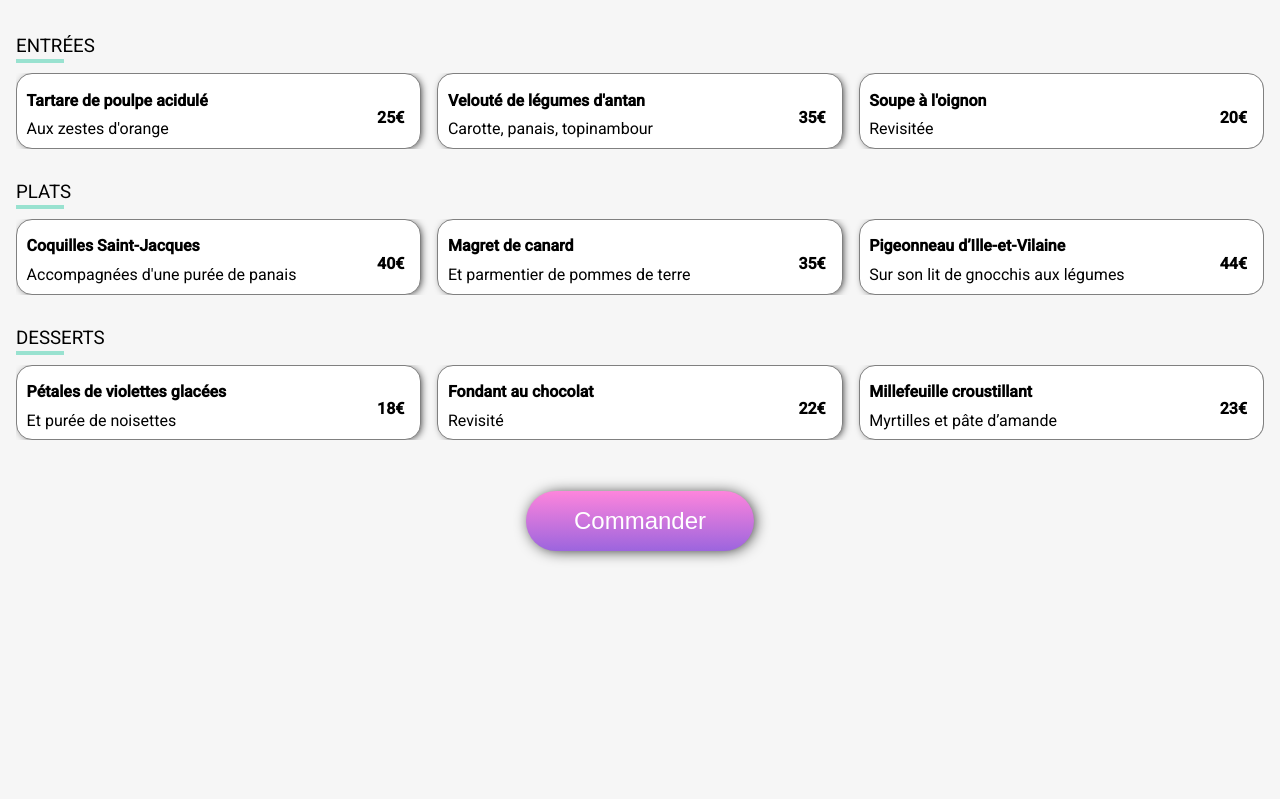
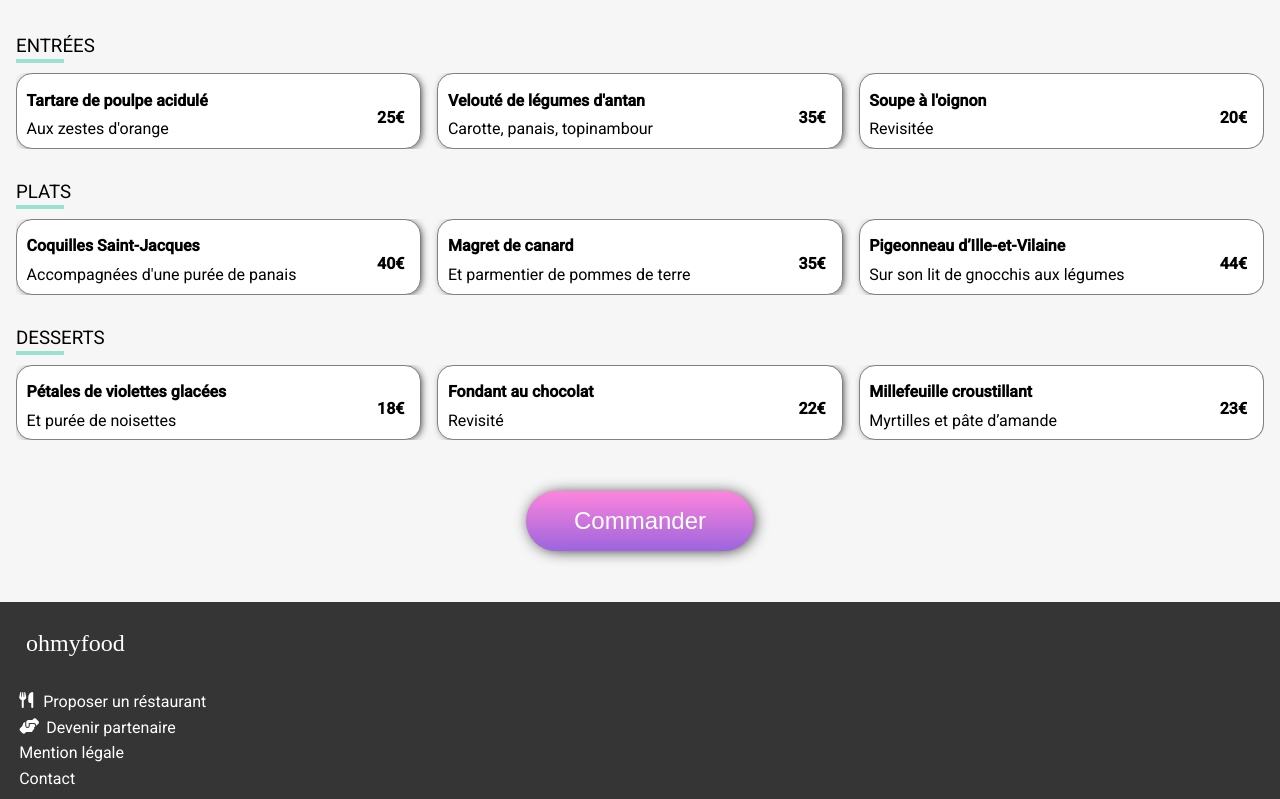
Before and after one commit to VictorGGe/VictorGGe.github.io, a plain HTML site: page resto3.html in a window 1280 px wide. Shown: the part 197-996 px from the top of the page. Before the commit the page ends 800 px from the top, so only its background shows below. Drawn offline with Linux system fonts and the light colour scheme; a web font is replaced by a local one.

Commit message:
resto3fini

```diff
--- a/resto3.html
+++ b/resto3.html
@@ -146,3 +146,18 @@
         <div class="buttonmiddle buttonshaaerch">
             <button>Commander</button>
         </div>
+
+
+    </section>
+
+    <footer class="footcolor">
+        <h2 class="foottexth2">ohmyfood</h2>
+        <a class="foottext" href="#"><i class="fa-solid fa-utensils"></i>   Proposer un réstaurant</a>
+        <a class="foottext" href="#"><i class="fa-solid fa-handshake-angle"></i>Devenir partenaire</a>
+        <a class="foottext" href="#"> Mention légale</a>
+        <a class="foottext" href="mailto:test@test.com">Contact</a>
+    </footer>
+
+
+
+</body>
```
